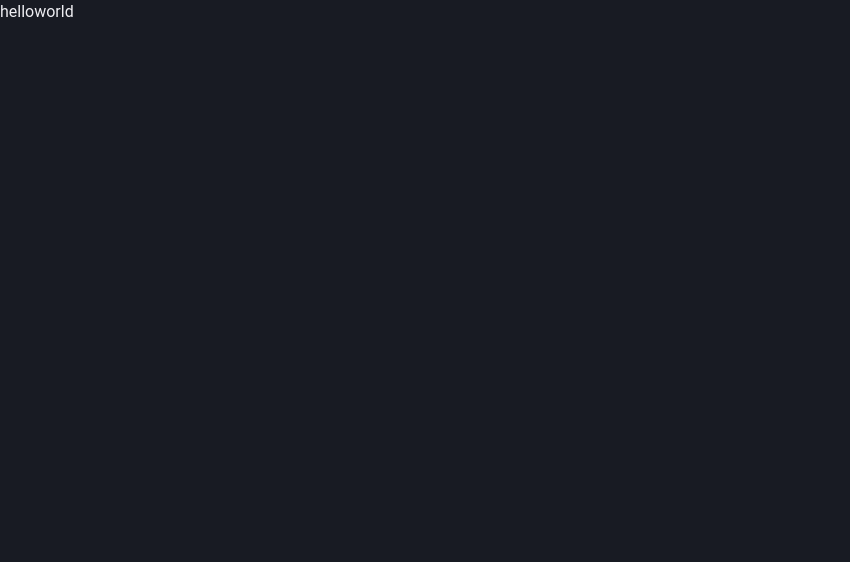
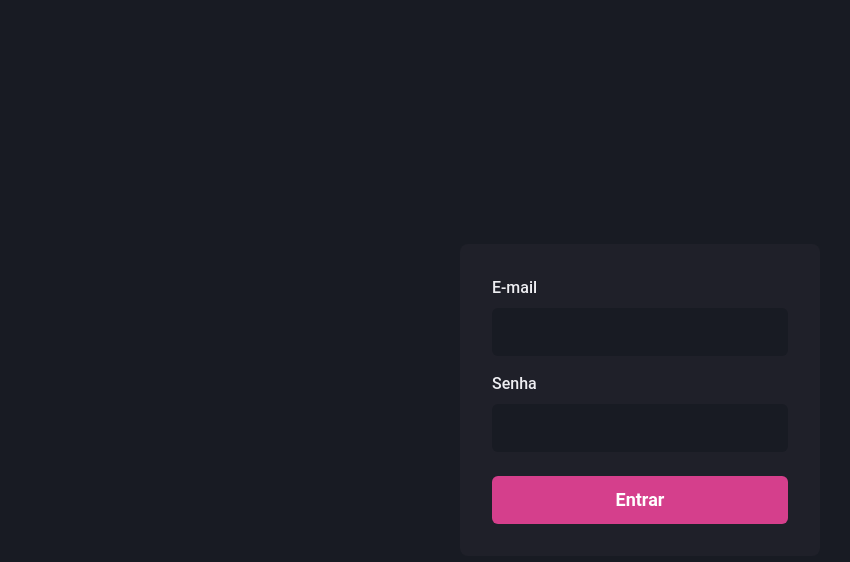
Before and after one commit to Feelpe/dashboard-next, a Next.js app: page / in a window 1280 px wide. Shown: the top 562 px of the page, without its empty margins (0-850 px from the left). Built offline with nearby package versions, Linux system fonts and the light colour scheme.

Commit message:
feat: add signin page

```diff
--- a/src/pages/index.tsx
+++ b/src/pages/index.tsx
@@ -1,5 +1,64 @@
+import { Button, Flex, FormControl, FormLabel, Input, Stack } from "@chakra-ui/react"
+
 export default function Home() {
   return (
-    <h1>helloworld</h1>
+    <Flex
+      w="100vw"
+      h="100vh"
+      align="center"
+      justify="center"
+    >
+      <Flex
+        as="form"
+        w="100%"
+        maxWidth={360}
+        bg="gray.800"
+        p="8"
+        borderRadius={8}
+        flexDir="column"
+      >
+
+        <Stack spacing="4">
+          <FormControl>
+            <FormLabel htmlFor="email">E-mail</FormLabel>
+            <Input
+              name="email"
+              type="email"
+              focusBorderColor="pink.500"
+              bgColor="gray.900"
+              variant="filled"
+              _hover={{
+                bgColor: "gray.900"
+              }}
+              size="lg"
+            />
+          </FormControl>
+
+          <FormControl>
+            <FormLabel htmlFor="password">Senha</FormLabel>
+            <Input
+              name="password"
+              type="password"
+              focusBorderColor="pink.500"
+              bgColor="gray.900"
+              variant="filled"
+              _hover={{
+                bgColor: "gray.900"
+              }}
+              size="lg"
+            />
+          </FormControl>
+        </Stack>
+
+        <Button
+          type="submit"
+          mt="6"
+          colorScheme="pink"
+          size="lg"
+        >
+          Entrar
+        </Button>
+      </Flex>
+    </Flex>
   )
 }
```
